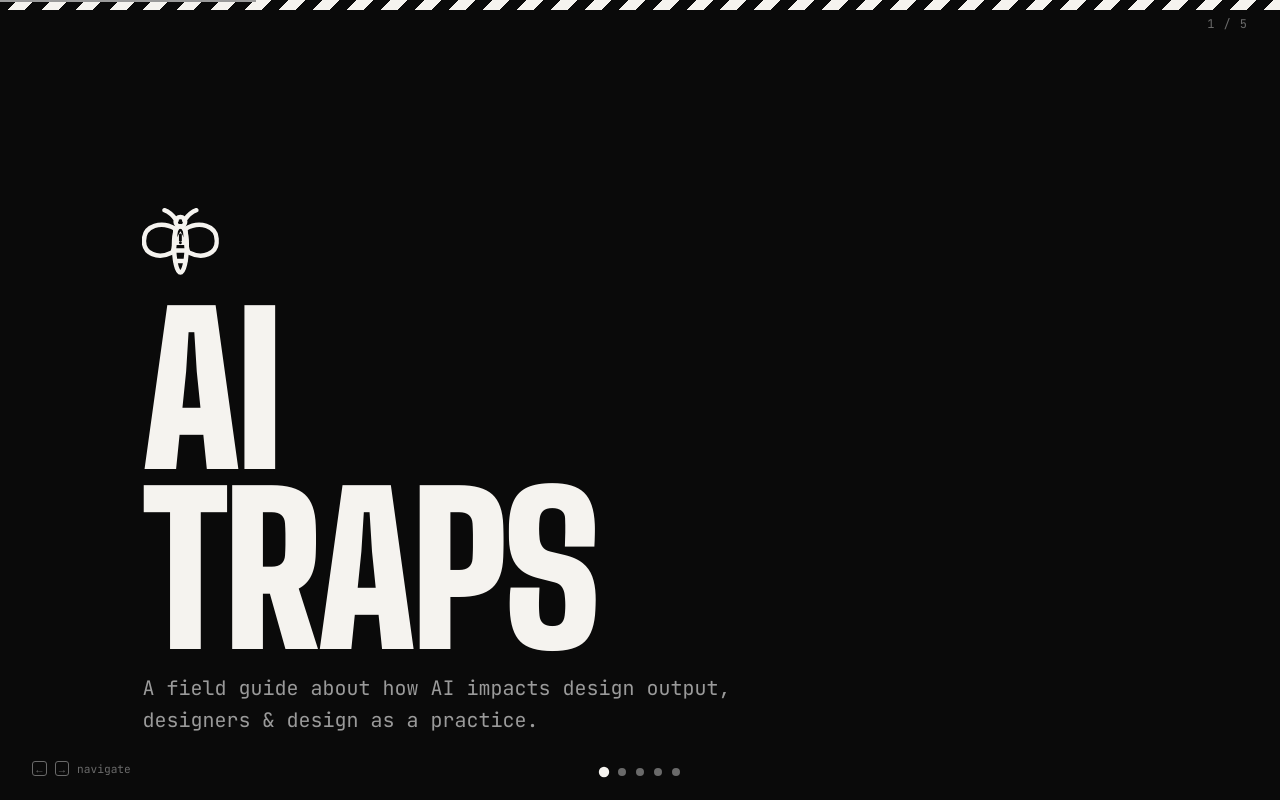
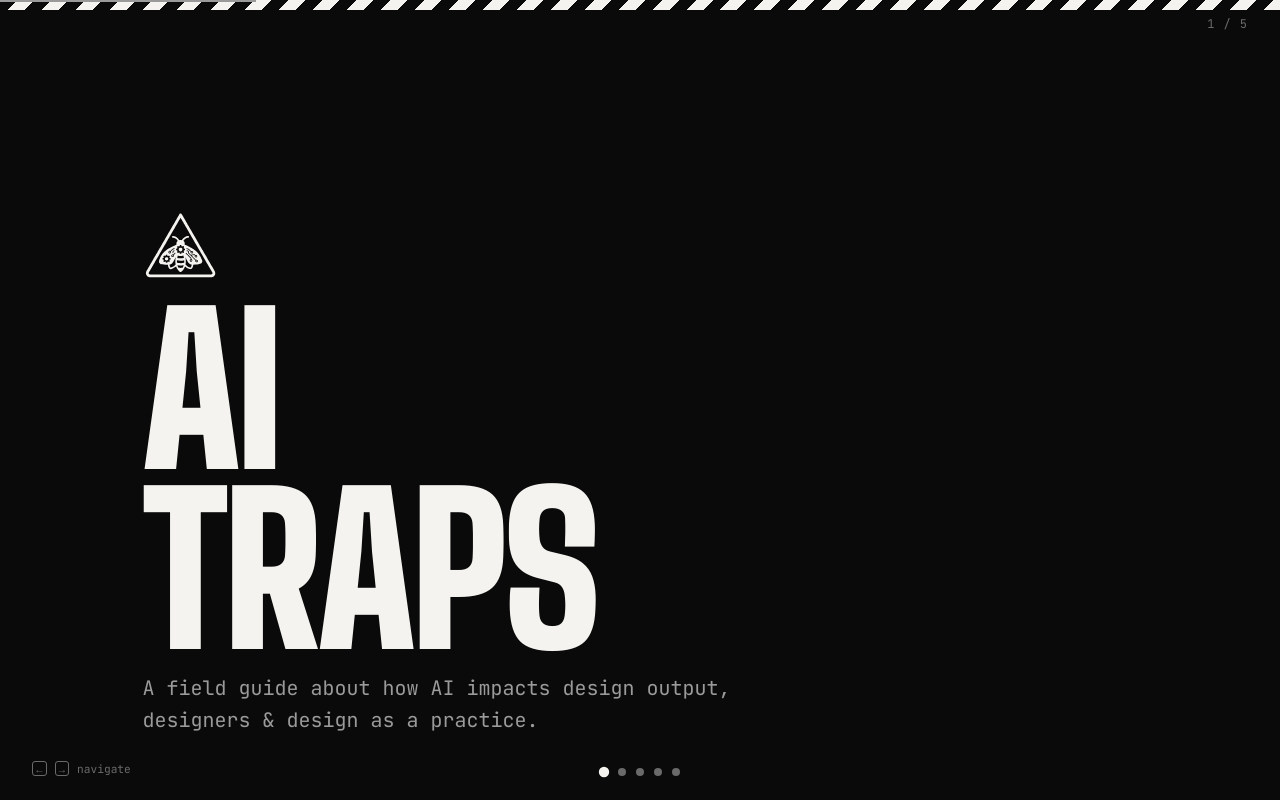
Before and after one commit to rasagy/ai-traps, a plain HTML site: page talk/index.html in a window 1280 px wide. Drawn offline with Linux system fonts and the light colour scheme.

Commit message:
Talk updated

```diff
--- a/talk/index.html
+++ b/talk/index.html
@@ -164,7 +164,9 @@
       width: clamp(3rem, 6vw, 5rem);
       height: clamp(3rem, 6vw, 5rem);
       flex-shrink: 0;
-      color: var(--ink);
+      background-color: var(--ink);
+      -webkit-mask: url('../data/moth-icon.svg') center / contain no-repeat;
+      mask: url('../data/moth-icon.svg') center / contain no-repeat;
     }
 
     .hero-title {
@@ -562,9 +564,7 @@
       <div class="stripe" style="--accent: var(--ink)"></div>
       <div class="slide__body">
         <div class="title-lockup">
-          <svg class="moth-mark" aria-hidden="true" focusable="false">
-            <use href="#moth"/>
-          </svg>
+          <div class="moth-mark" role="img" aria-label="AI Traps moth mark"></div>
         </div>
         <h1 class="hero-title">AI<br>Traps</h1>
         <p class="hero-subtitle">
```
Also changed, not shown: data/moth-icon.svg (added).
